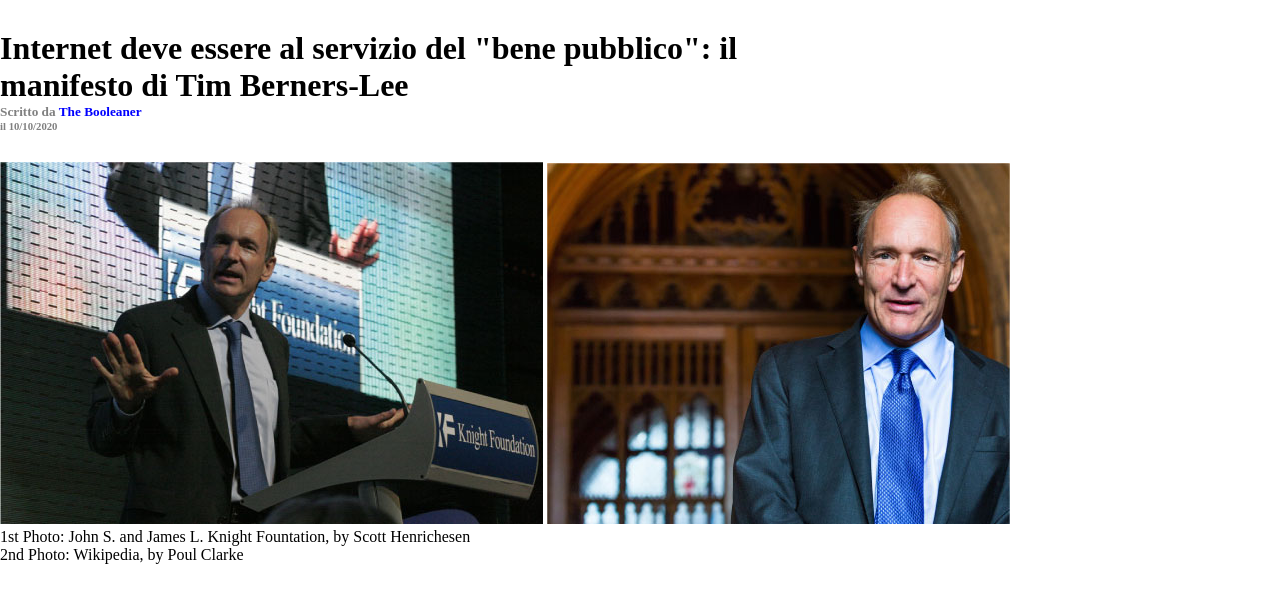
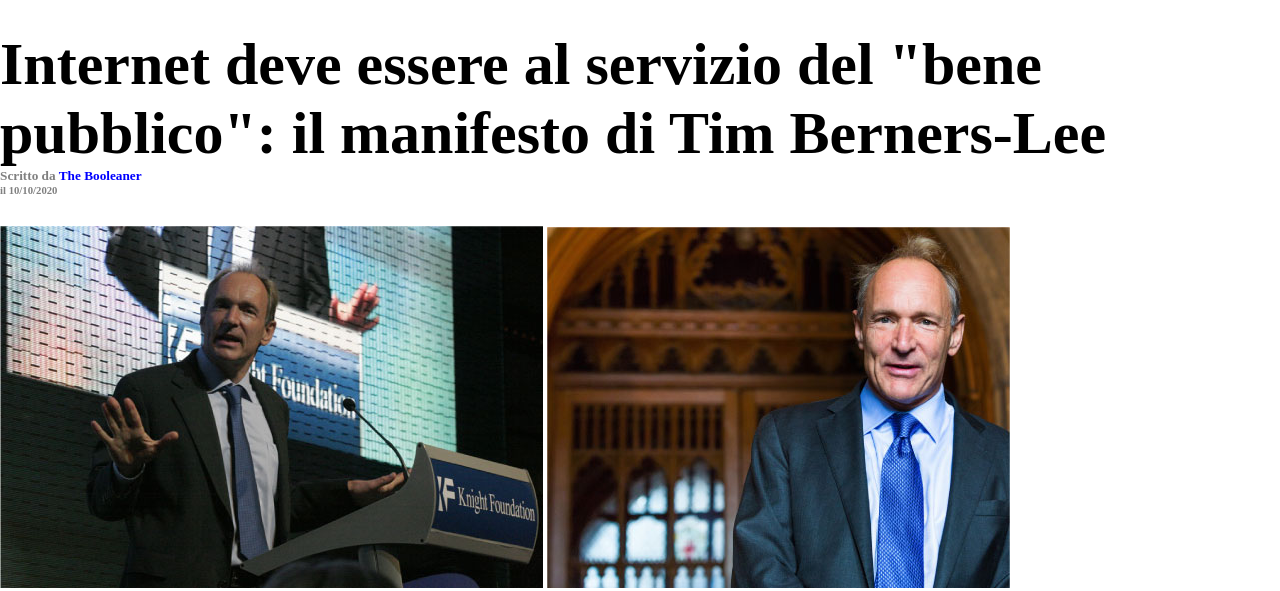
Before and after one commit to violix96/html-css-booleaner, a plain HTML site: page index.html in a window 1280 px wide. Shown: the part 204-795 px from the top of the page. Drawn offline with Linux system fonts and the light colour scheme.

Commit message:
[UPD] H1

```diff
--- a/css/style.css
+++ b/css/style.css
@@ -32,6 +32,7 @@ ul {
 
 h1{
     margin-top: 30px;
+    font-size: 60px;
 }
 .editor{
 color: grey;
--- a/index.html
+++ b/index.html
@@ -16,7 +16,7 @@
         </div>
         <!-- titolo -->
         <div>
-            <h1> Internet deve essere al servizio del "bene pubblico": il <br> manifesto di Tim Berners-Lee</h1>
+            <h1> Internet deve essere al servizio del "bene pubblico": il manifesto di Tim Berners-Lee</h1>
             <h5>
                 <span class="editor">Scritto da</span>
                 <span class="autore">The Booleaner</span>
```
